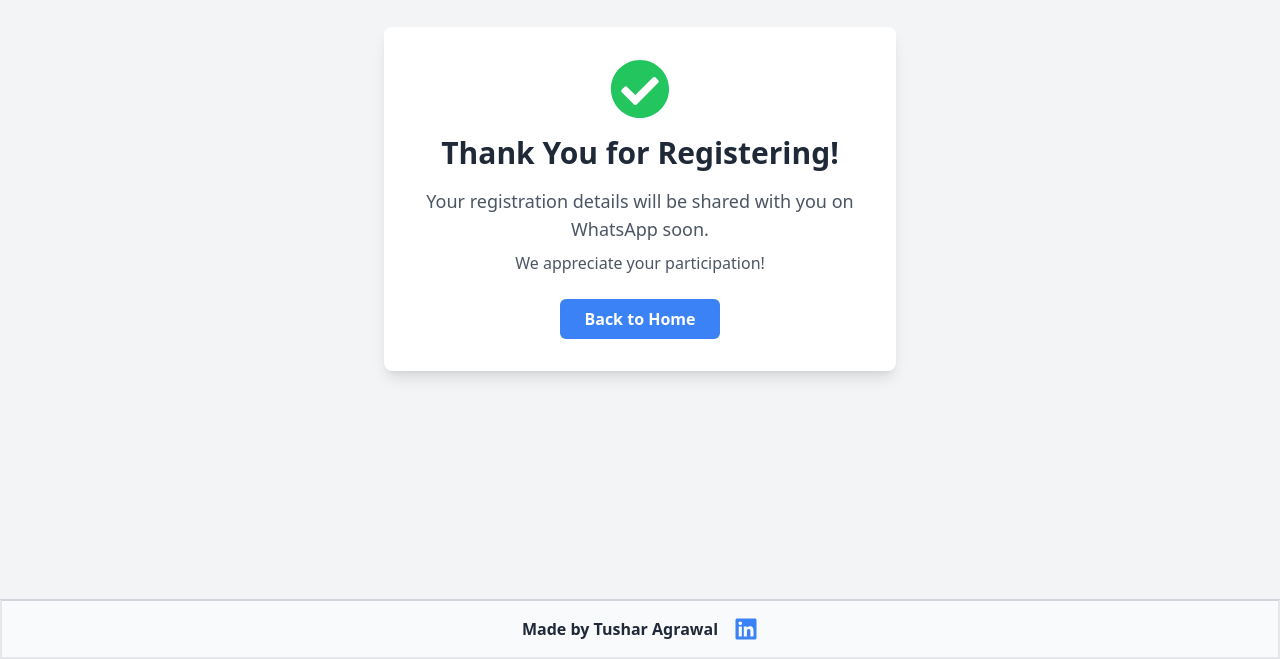
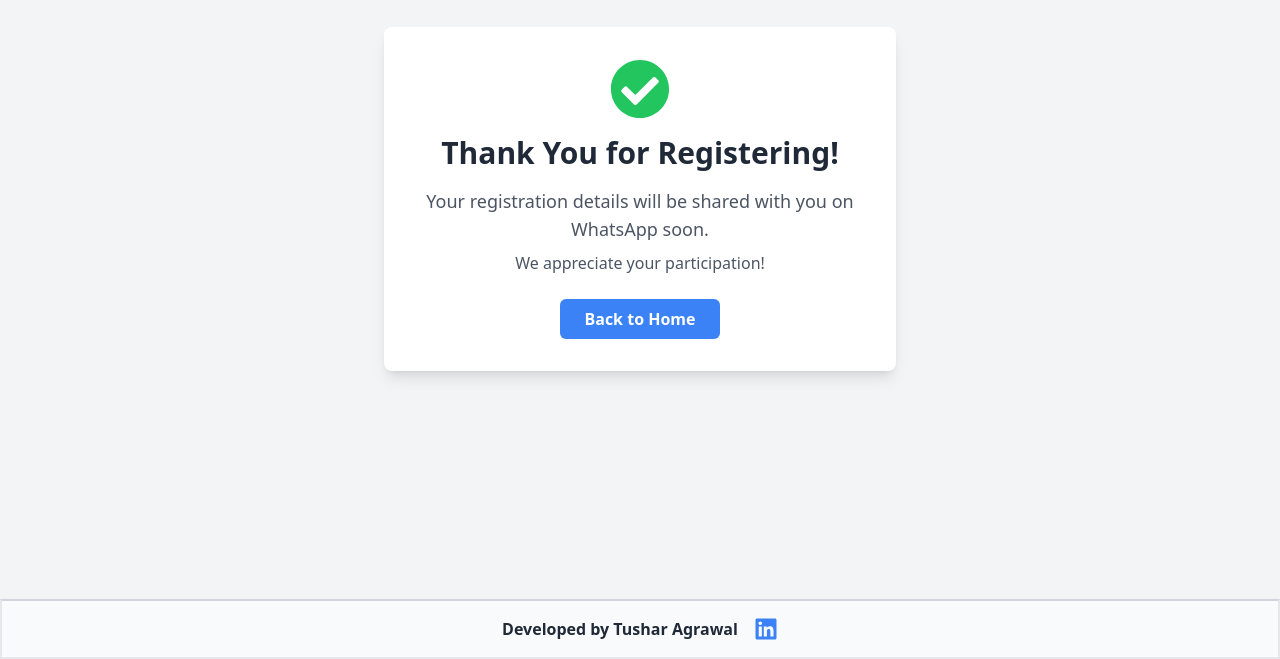
Before and after one commit to Phantom-TA/PLINTH--Registration, a React (Create React App) app in the folder frontend/: page /confirmation in a window 1280 px wide. Shown: the part 201-860 px from the top of the page. Built offline with nearby package versions, Linux system fonts and the light colour scheme.

Commit message:
Update Footer.jsx

```diff
--- a/frontend/src/Footer.jsx
+++ b/frontend/src/Footer.jsx
@@ -5,7 +5,7 @@ import { FaLinkedin } from 'react-icons/fa';
 const Footer = () => {
   return (
     <footer className="bg-gray-50 font-semibold text-gray-800 p-4 border-2 border-t-gray-300 flex justify-center items-center space-x-4">
-      <p>Made by Tushar Agrawal </p>
+      <p>Developed by Tushar Agrawal </p>
       <a href="https://www.linkedin.com/in/tushar-agrawal-774885261/" target="_blank" rel="noopener noreferrer">
         <FaLinkedin className="text-blue-500 hover:text-blue-700" size={24} />
       </a>
```
